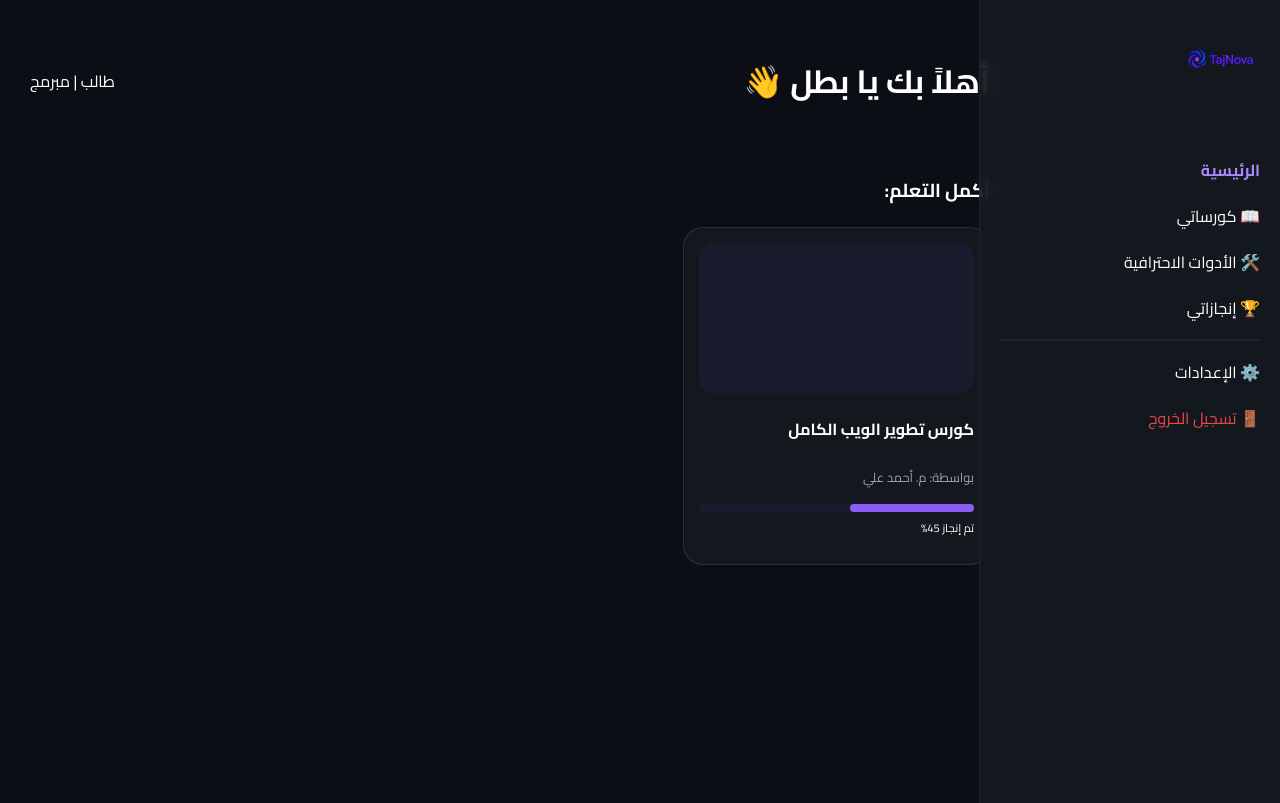
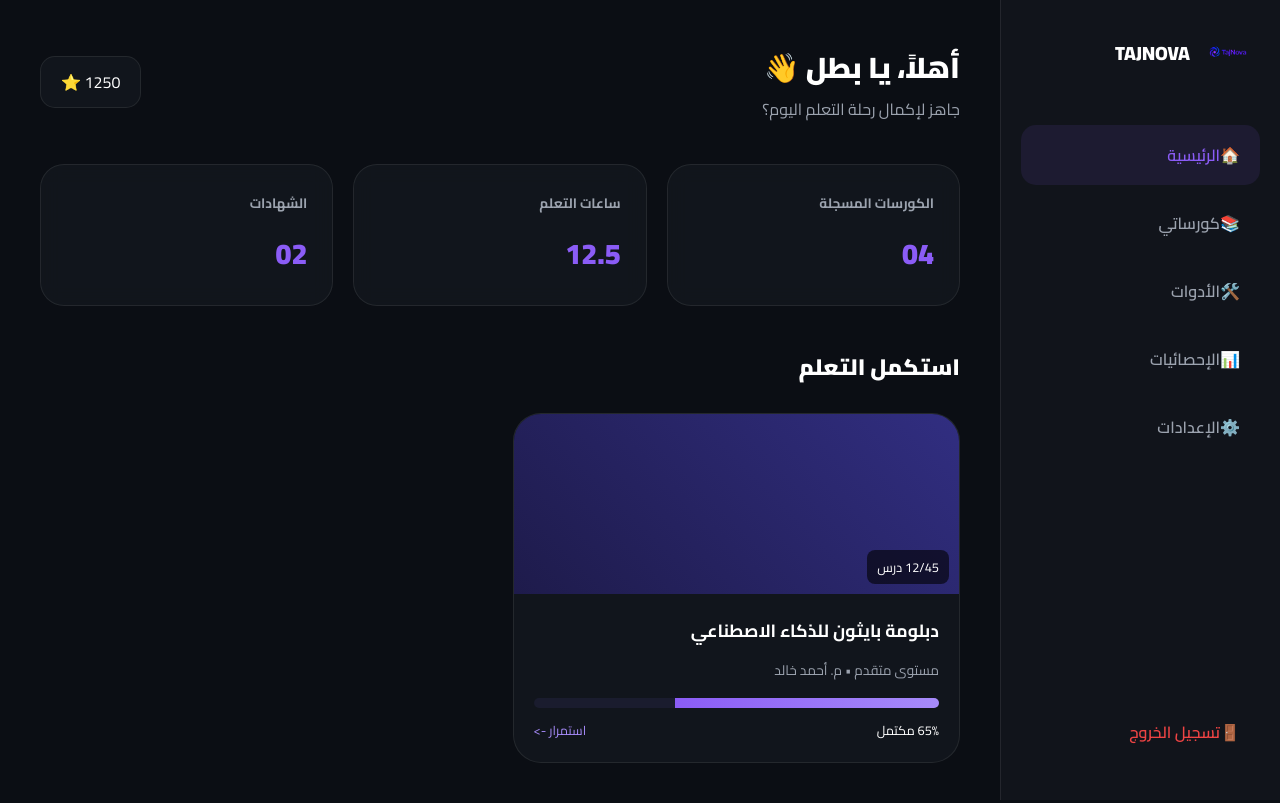
Before and after one commit to mtag1337/TAGNOVA0, a website: page academy/dashboard.html in a window 1280 px wide. Drawn offline with Linux system fonts and the light colour scheme.

Commit message:
Refactor dashboard styles and layout

```diff
--- a/academy/dashboard.html
+++ b/academy/dashboard.html
@@ -4,116 +4,215 @@
     <meta charset="UTF-8">
     <meta name="viewport" content="width=device-width, initial-scale=1.0">
     <title>لوحة التحكم | TajNova</title>
-    <link href="https://fonts.googleapis.com/css2?family=Cairo:wght@400;700;900&display=swap" rel="stylesheet">
+    <link href="https://fonts.googleapis.com/css2?family=Cairo:wght@300;400;600;700;900&display=swap" rel="stylesheet">
     <style>
+        * { box-sizing: border-box; margin: 0; padding: 0; }
         :root {
-            --bg-color: #0b0e14;
-            --glass-bg: rgba(22, 27, 34, 0.85);
-            --primary-purple: #8b5cf6;
-            --accent-purple: #a78bfa;
-            --text-gray: #9ca3af;
+            --bg: #0b0e14;
+            --side-bg: #11141b;
+            --card-bg: rgba(22, 27, 34, 0.6);
+            --primary: #8b5cf6;
+            --accent: #a78bfa;
+            --text-main: #ffffff;
+            --text-dim: #9ca3af;
+            --border: rgba(255, 255, 255, 0.08);
         }
 
         body {
             font-family: 'Cairo', sans-serif;
-            background: var(--bg-color);
-            color: white;
-            margin: 0;
+            background: var(--bg);
+            color: var(--text-main);
             display: flex;
+            min-height: 100vh;
+            overflow-x: hidden;
         }
 
-        /* Sidebar - القائمة الجانبية */
+        /* القائمة الجانبية الاحترافية */
         .sidebar {
-            width: 260px;
+            width: 280px;
+            background: var(--side-bg);
+            border-left: 1px solid var(--border);
+            display: flex;
+            flex-direction: column;
+            padding: 30px 20px;
+            position: sticky;
+            top: 0;
             height: 100vh;
-            background: var(--glass-bg);
-            backdrop-filter: blur(10px);
-            border-left: 1px solid rgba(255,255,255,0.05);
-            padding: 20px;
-            position: fixed;
         }
 
-        /* Main Content - المحتوى الرئيسي */
-        .main-content {
-            margin-right: 260px; /* مسافة عشان السايد بار */
-            padding: 30px;
-            width: 100%;
+        .logo-area {
+            display: flex;
+            align-items: center;
+            gap: 15px;
+            margin-bottom: 50px;
+            padding-right: 10px;
         }
 
-        .header {
+        .nav-link {
+            display: flex;
+            align-items: center;
+            padding: 15px 20px;
+            color: var(--text-dim);
+            text-decoration: none;
+            border-radius: 15px;
+            margin-bottom: 8px;
+            transition: 0.3s;
+            font-weight: 600;
+        }
+
+        .nav-link.active, .nav-link:hover {
+            background: rgba(139, 92, 246, 0.1);
+            color: var(--primary);
+        }
+
+        /* منطقة المحتوى */
+        .main-wrapper {
+            flex-grow: 1;
+            padding: 40px;
+            max-width: calc(100% - 280px);
+        }
+
+        .top-bar {
             display: flex;
             justify-content: space-between;
             align-items: center;
             margin-bottom: 40px;
         }
 
-        /* كروت الكورسات */
+        .stats-grid {
+            display: grid;
+            grid-template-columns: repeat(auto-fit, minmax(200px, 1fr));
+            gap: 20px;
+            margin-bottom: 40px;
+        }
+
+        .stat-card {
+            background: var(--card-bg);
+            border: 1px solid var(--border);
+            padding: 25px;
+            border-radius: 24px;
+            backdrop-filter: blur(10px);
+        }
+
+        .stat-card h3 { font-size: 0.85rem; color: var(--text-dim); margin-bottom: 10px; }
+        .stat-card p { font-size: 1.8rem; font-weight: 900; color: var(--primary); }
+
+        /* شبكة الكورسات */
+        .section-title { margin-bottom: 25px; font-size: 1.4rem; font-weight: 800; }
+
         .courses-grid {
             display: grid;
-            grid-template-columns: repeat(auto-fill, minmax(280px, 1fr));
-            gap: 20px;
+            grid-template-columns: repeat(auto-fill, minmax(300px, 1fr));
+            gap: 25px;
         }
 
         .course-card {
-            background: var(--glass-bg);
-            border: 1px solid rgba(255,255,255,0.1);
-            border-radius: 20px;
-            padding: 15px;
-            transition: 0.3s;
+            background: var(--card-bg);
+            border: 1px solid var(--border);
+            border-radius: 28px;
+            overflow: hidden;
+            transition: 0.4s cubic-bezier(0.175, 0.885, 0.32, 1.275);
         }
 
         .course-card:hover {
-            transform: translateY(-5px);
-            border-color: var(--primary-purple);
+            transform: translateY(-10px);
+            border-color: var(--primary);
+            box-shadow: 0 20px 40px rgba(0,0,0,0.4);
+        }
+
+        .thumb {
+            width: 100%;
+            height: 180px;
+            background: linear-gradient(45deg, #1e1b4b, #312e81);
+            position: relative;
+        }
+
+        .course-info { padding: 20px; }
+        .course-info h4 { margin-bottom: 10px; font-size: 1.1rem; }
+
+        .progress-container {
+            margin-top: 15px;
+            background: #1a1c2e;
+            height: 10px;
+            border-radius: 20px;
+            overflow: hidden;
         }
 
         .progress-bar {
-            background: #1a1c2e;
-            height: 8px;
-            border-radius: 4px;
-            margin-top: 15px;
+            height: 100%;
+            background: linear-gradient(90deg, var(--primary), var(--accent));
+            width: 65%; /* القيمة هتتغير بالباك إيند */
         }
 
-        .progress-fill {
-            background: var(--primary-purple);
-            height: 100%;
-            border-radius: 4px;
-            width: 45%; /* نسبة افتراضية */
+        @media (max-width: 900px) {
+            .sidebar { width: 80px; padding: 20px 10px; }
+            .sidebar .nav-link span, .logo-area h2 { display: none; }
+            .main-wrapper { max-width: calc(100% - 80px); padding: 20px; }
         }
     </style>
 </head>
 <body>
 
-    <div class="sidebar">
-        <img src="logotagnova.png" style="width: 80px; margin-bottom: 30px;">
-        <nav>
-            <p style="color: var(--accent-purple); font-weight: bold;">الرئيسية</p>
-            <p>📖 كورساتي</p>
-            <p>🛠️ الأدوات الاحترافية</p>
-            <p>🏆 إنجازاتي</p>
-            <hr style="border: 0.1px solid rgba(255,255,255,0.05);">
-            <p>⚙️ الإعدادات</p>
-            <p style="color: #ef4444;">🚪 تسجيل الخروج</p>
-        </nav>
+    <aside class="sidebar">
+        <div class="logo-area">
+            <img src="logotagnova.png" width="45">
+            <h2 style="font-size: 1.2rem; font-weight: 900;">TAJNOVA</h2>
         </div>
 
-    <div class="main-content">
-        <div class="header">
-            <h1>أهلاً بك يا بطل 👋</h1>
-            <div class="user-info">طالب | مبرمج</div>
+        <nav>
+            <a href="#" class="nav-link active">🏠 <span>الرئيسية</span></a>
+            <a href="#" class="nav-link">📚 <span>كورساتي</span></a>
+            <a href="#" class="nav-link">🛠️ <span>الأدوات</span></a>
+            <a href="#" class="nav-link">📊 <span>الإحصائيات</span></a>
+            <a href="#" class="nav-link">⚙️ <span>الإعدادات</span></a>
+        </nav>
+
+        <div style="margin-top: auto;">
+            <a href="#" class="nav-link" style="color: #ef4444;">🚪 <span>تسجيل الخروج</span></a>
         </div>
+    </aside>
 
-        <h3>أكمل التعلم:</h3>
+    <main class="main-wrapper">
+        <header class="top-bar">
+            <div>
+                <h1 style="font-size: 1.8rem; font-weight: 900;">أهلاً، يا بطل 👋</h1>
+                <p style="color: var(--text-dim);">جاهز لإكمال رحلة التعلم اليوم؟</p>
+            </div>
+            <div style="background: var(--card-bg); padding: 10px 20px; border-radius: 15px; border: 1px solid var(--border);">
+                1250 <span style="color: gold;">⭐</span>
+            </div>
+        </header>
+
+        <section class="stats-grid">
+            <div class="stat-card"><h3>الكورسات المسجلة</h3><p>04</p></div>
+            <div class="stat-card"><h3>ساعات التعلم</h3><p>12.5</p></div>
+            <div class="stat-card"><h3>الشهادات</h3><p>02</p></div>
+        </section>
+
+        <section>
+            <h2 class="section-title">استكمل التعلم</h2>
             <div class="courses-grid">
                 <div class="course-card">
-                <div style="width: 100%; height: 150px; background: #1a1c2e; border-radius: 15px; margin-bottom: 10px;"></div>
-                <h4>كورس تطوير الويب الكامل</h4>
-                <p style="color: var(--text-gray); font-size: 0.8rem;">بواسطة: م. أحمد علي</p>
-                <div class="progress-bar"><div class="progress-fill"></div></div>
-                <p style="font-size: 0.7rem; margin-top: 5px;">تم إنجاز 45%</p>
+                    <div class="thumb">
+                        <div style="position: absolute; bottom: 10px; right: 10px; background: rgba(0,0,0,0.6); padding: 5px 10px; border-radius: 8px; font-size: 0.8rem;">
+                            12/45 درس
+                        </div>
+                    </div>
+                    <div class="course-info">
+                        <h4>دبلومة بايثون للذكاء الاصطناعي</h4>
+                        <p style="color: var(--text-dim); font-size: 0.85rem;">مستوى متقدم • م. أحمد خالد</p>
+                        <div class="progress-container">
+                            <div class="progress-bar"></div>
+                        </div>
+                        <div style="display: flex; justify-content: space-between; margin-top: 10px; font-size: 0.8rem;">
+                            <span>65% مكتمل</span>
+                            <span style="color: var(--accent);">استمرار -></span>
                         </div>
                     </div>
                 </div>
+                </div>
+        </section>
+    </main>
 
 </body>
 </html>
```
Lines whose indentation alone changed are shown as unchanged.
